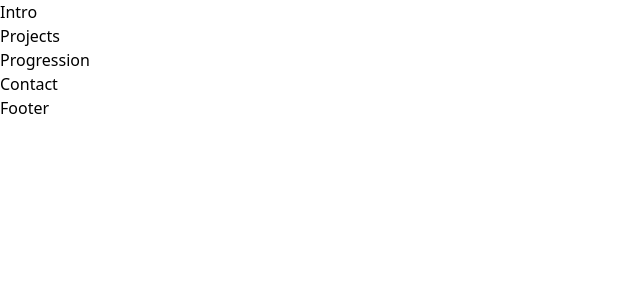
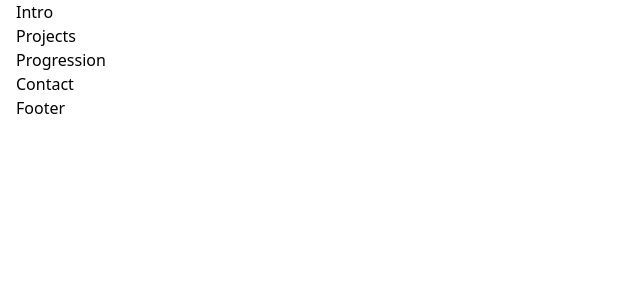
Before and after one commit to tonybnya/portfolio, a React (Vite) app: page / in a window 1280 px wide. Shown: the top 300 px of the page, without its empty margins (0-640 px from the left). Built offline with nearby package versions, Linux system fonts and the light colour scheme.

Commit message:
style: center App container

```diff
--- a/src/App.jsx
+++ b/src/App.jsx
@@ -1,4 +1,4 @@
-import { useState } from 'react'
+import React from 'react'
 import Intro from './components/Intro'
 import Projects from './components/Projects'
 import Progression from './components/Progression'
@@ -7,13 +7,13 @@ import Footer from './components/Footer'
 
 function App() {
   return (
-    <>
+    <div className='container mx-auto px-4'>
       <Intro />
       <Projects />
       <Progression />
       <Contact />
       <Footer />
-    </>
+    </div>
   )
 }
 
```
